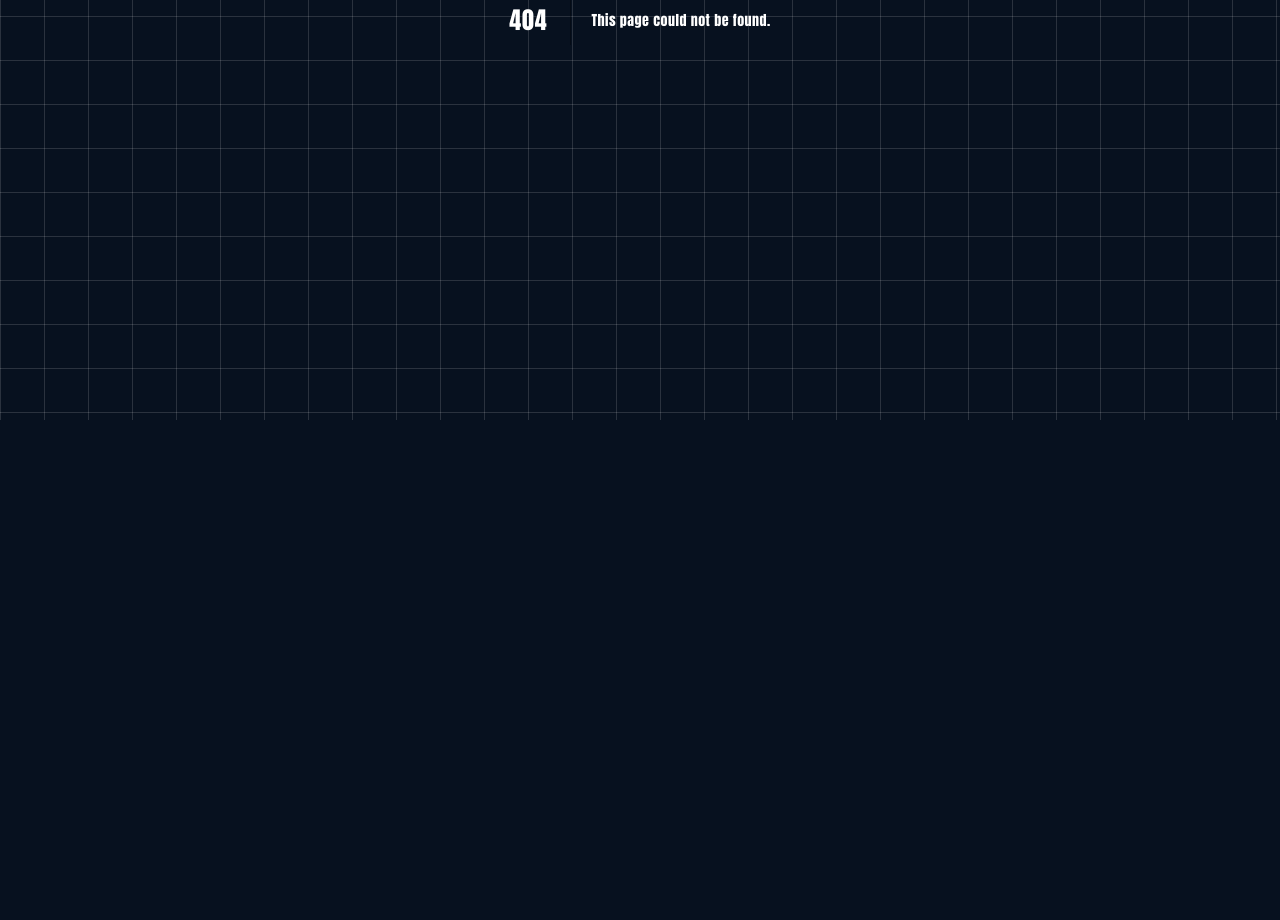
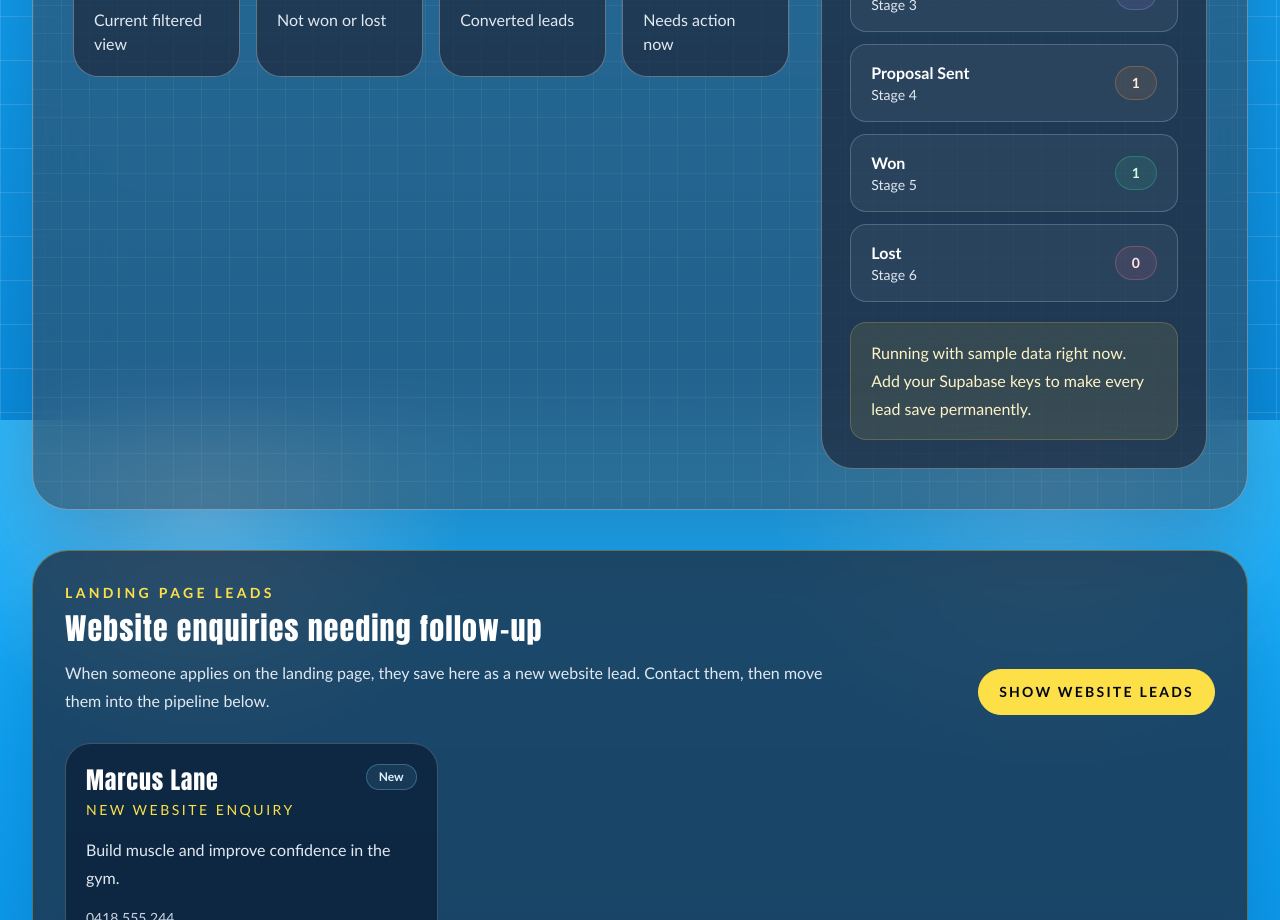
Before and after one commit to stetik-ps4slim/landing-page, a Next.js app: page /lead-tracker in a window 1280 px wide. Before the commit this address had no page. Shown: the part 380-1300 px from the top of the page. Before the commit the page ends 800 px from the top, so only its background shows below. Built offline with nearby package versions, Linux system fonts and the light colour scheme; no server answers.

Commit message:
Add landing page leads follow-up inbox

```diff
--- a/app/api/leads/route.ts
+++ b/app/api/leads/route.ts
@@ -83,7 +83,7 @@ export async function POST(request: Request) {
     }
 
     return NextResponse.json({
-      message: "Lead saved successfully.",
+      message: "Success. Your coaching application has been sent.",
       lead: data
     });
   } catch (error) {
--- /dev/null
+++ b/app/lead-tracker/page.tsx
@@ -0,0 +1,34 @@
+import { LeadTrackerDashboard } from "@/components/lead-tracker-dashboard";
+import { hasSupabaseConfig, sampleLeads, type Lead } from "@/lib/leads";
+import { createSupabaseAdminClient } from "@/lib/supabase";
+
+export const dynamic = "force-dynamic";
+
+async function getInitialLeads(): Promise<{ leads: Lead[]; isFallback: boolean }> {
+  if (!hasSupabaseConfig()) {
+    return { leads: sampleLeads, isFallback: true };
+  }
+
+  try {
+    const supabase = createSupabaseAdminClient();
+    const { data, error } = await supabase
+      .from("leads")
+      .select("*")
+      .order("created_at", { ascending: false });
+
+    if (error) {
+      throw error;
+    }
+
+    return { leads: (data ?? []) as Lead[], isFallback: false };
+  } catch (error) {
+    console.error("Lead tracker load failed", error);
+    return { leads: sampleLeads, isFallback: true };
+  }
+}
+
+export default async function LeadTrackerPage() {
+  const { leads, isFallback } = await getInitialLeads();
+
+  return <LeadTrackerDashboard initialLeads={leads} isFallback={isFallback} />;
+}
--- a/components/lead-tracker-dashboard.tsx
+++ b/components/lead-tracker-dashboard.tsx
@@ -102,6 +102,14 @@ export function LeadTrackerDashboard({
   }, [leads, query, sourceFilter, statusFilter]);
 
   const stats = getLeadStats(filteredLeads);
+  const websiteFollowUpLeads = useMemo(() => {
+    return leads
+      .filter((lead) => lead.source === "website" && lead.status === "new")
+      .sort(
+        (left, right) =>
+          new Date(right.created_at).getTime() - new Date(left.created_at).getTime()
+      );
+  }, [leads]);
 
   async function createLead(event: React.FormEvent<HTMLFormElement>) {
     event.preventDefault();
@@ -242,6 +250,81 @@ export function LeadTrackerDashboard({
                 </p>
               ) : null}
             </div>
+          </div>
+        </section>
+
+        <section className="mt-10 rounded-[2.25rem] border border-yellow-300/30 bg-slate-800/75 p-7 shadow-[0_24px_70px_rgba(3,55,104,0.22)] backdrop-blur sm:p-8">
+          <div className="flex flex-col gap-5 lg:flex-row lg:items-end lg:justify-between">
+            <div>
+              <p className="text-sm font-semibold uppercase tracking-[0.24em] text-yellow-300">
+                Landing Page Leads
+              </p>
+              <h2 className="mt-2 text-3xl font-semibold text-white">Website enquiries needing follow-up</h2>
+              <p className="mt-3 max-w-3xl text-base leading-7 text-slate-200">
+                When someone applies on the landing page, they save here as a new website lead. Contact them, then move them into the pipeline below.
+              </p>
+            </div>
+            <button
+              type="button"
+              onClick={() => {
+                setSourceFilter("website");
+                setStatusFilter("new");
+              }}
+              className="inline-flex items-center justify-center rounded-full border border-yellow-300 bg-yellow-300 px-5 py-3 text-sm font-black uppercase tracking-[0.16em] text-slate-950 transition hover:bg-yellow-200"
+            >
+              Show website leads
+            </button>
+          </div>
+
+          <div className="mt-7 grid gap-4 lg:grid-cols-3">
+            {websiteFollowUpLeads.length ? (
+              websiteFollowUpLeads.slice(0, 6).map((lead) => (
+                <article key={lead.id} className="rounded-[1.6rem] border border-white/20 bg-slate-950/45 p-5">
+                  <div className="flex items-start justify-between gap-3">
+                    <div>
+                      <h3 className="text-2xl font-semibold text-white">{lead.name}</h3>
+                      <p className="mt-1 text-sm uppercase tracking-[0.18em] text-yellow-300">
+                        New website enquiry
+                      </p>
+                    </div>
+                    <span className="rounded-full border border-sky-300/30 bg-sky-300/10 px-3 py-1 text-xs font-semibold text-sky-100">
+                      New
+                    </span>
+                  </div>
+                  <p className="mt-4 line-clamp-3 text-base leading-7 text-slate-200">{lead.goal}</p>
+                  <div className="mt-4 space-y-1 text-sm text-slate-300">
+                    <p>{lead.phone}</p>
+                    <p className="break-all">{lead.email}</p>
+                  </div>
+                  <div className="mt-5 flex flex-wrap gap-3">
+                    <button
+                      type="button"
+                      onClick={() =>
+                        updateLead(lead.id, {
+                          status: "contacted",
+                          follow_up_calls: lead.follow_up_calls + 1,
+                          last_contacted_at: new Date().toISOString()
+                        })
+                      }
+                      className="rounded-full bg-pink-500 px-4 py-2 text-sm font-semibold text-white transition hover:bg-pink-400"
+                    >
+                      Mark contacted
+                    </button>
+                    <button
+                      type="button"
+                      onClick={() => updateLead(lead.id, { status: "consult-booked" })}
+                      className="rounded-full border border-white/20 px-4 py-2 text-sm font-semibold text-white transition hover:border-yellow-300 hover:text-yellow-300"
+                    >
+                      Consult booked
+                    </button>
+                  </div>
+                </article>
+              ))
+            ) : (
+              <div className="rounded-[1.6rem] border border-dashed border-white/20 bg-white/[0.04] p-6 text-base leading-7 text-slate-200 lg:col-span-3">
+                No new website leads need follow-up right now. When someone applies from the landing page, they will appear here first.
+              </div>
+            )}
           </div>
         </section>
 
```
